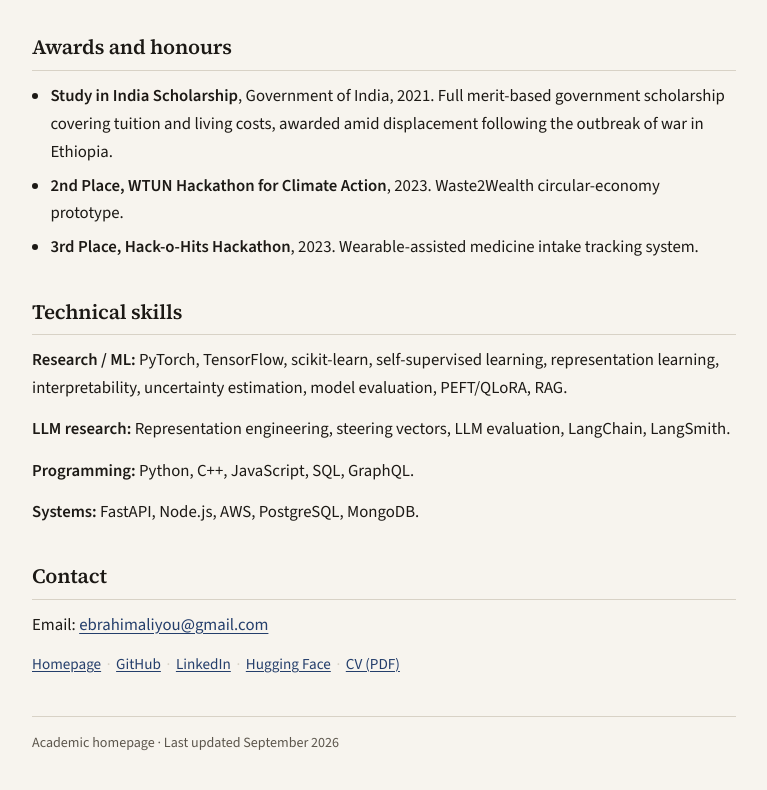
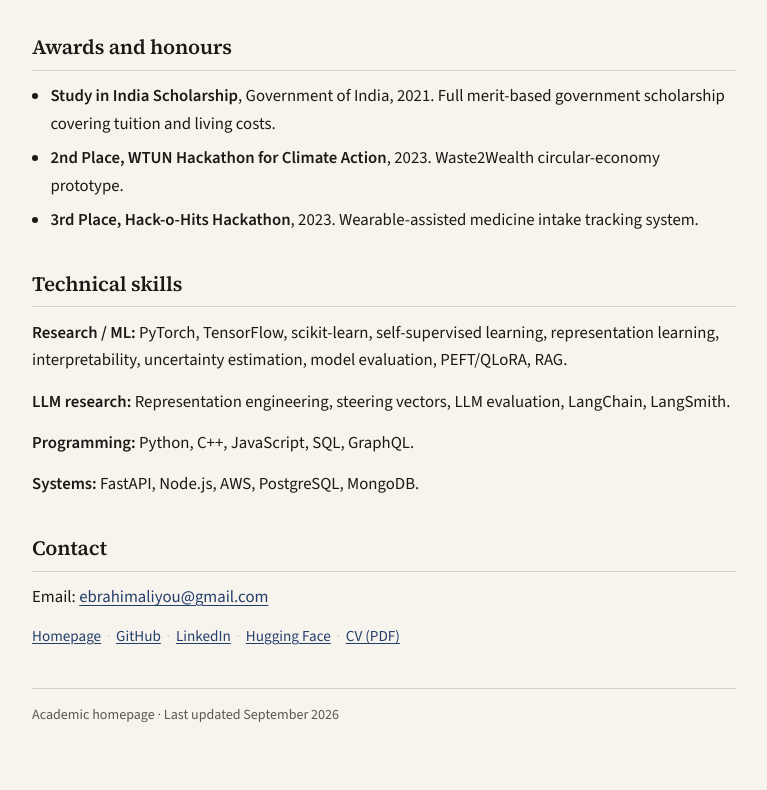
Before and after one commit to sudouserx/sudouserx.github.io, a plain HTML site: page index.html in a window 1280 px wide. Shown: the part 3721-4511 px from the top of the page, without its empty margins (256-1023 px from the left). Drawn offline with nearby package versions, Linux system fonts and the light colour scheme.

Commit message:
chore: update SII details

```diff
--- a/index.html
+++ b/index.html
@@ -327,8 +327,7 @@
         <ul class="awards">
           <li>
             <strong>Study in India Scholarship</strong>, Government of India, 2021.
-            Full merit-based government scholarship covering tuition and living costs,
-            awarded amid displacement following the outbreak of war in Ethiopia.
+            Full merit-based government scholarship covering tuition and living costs.
           </li>
           <li>
             <strong>2nd Place, WTUN Hackathon for Climate Action</strong>, 2023.
```
